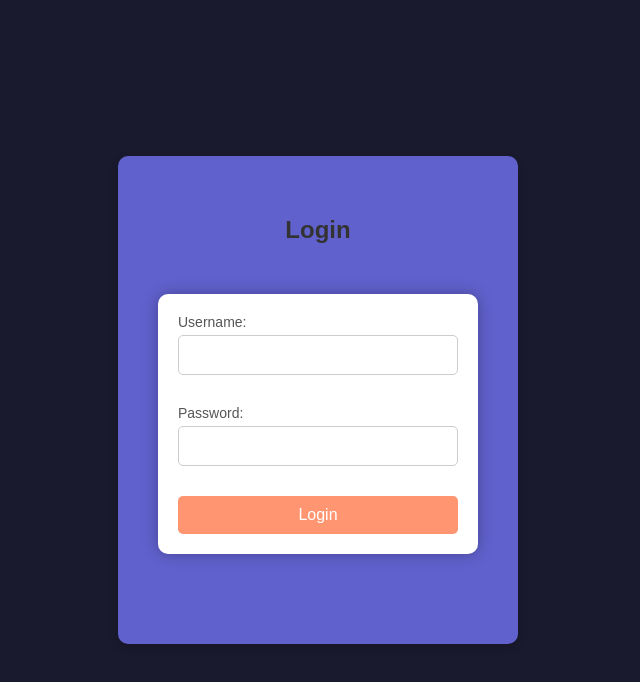
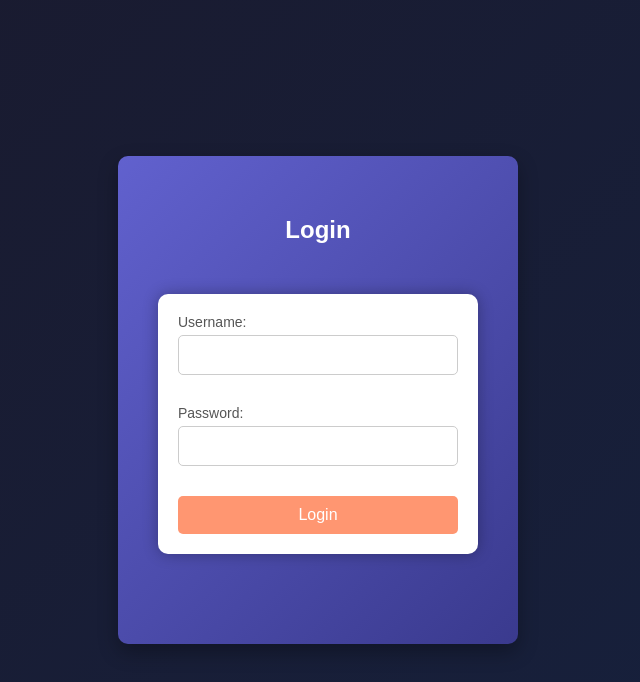
Before and after one commit to akindu-k/iwb013-team-tricannu, a React (Vite) app in the folder frontend/: page /login in a window 1280 px wide. Shown: the top 682 px of the page, without its empty margins (322-962 px from the left). Built offline with nearby package versions, Linux system fonts and the light colour scheme.

Commit message:
Refactor frontend code: Remove AdminDashboard component and update routing

```diff
--- a/frontend/src/App.jsx
+++ b/frontend/src/App.jsx
@@ -1,7 +1,6 @@
 import { BrowserRouter as Router, Route, Routes } from 'react-router-dom';
 import Home from './pages/Home'; // Import the new Home component
 import Login from './pages/Login';
-import AdminDashboard from './pages/AdminDashboard';
 import EmployeeDashboard from './pages/EmployeeDashboard';
 import ManagerDashboard from './pages/ManagerDashboard';
 import TextPrompt from './pages/TextPrompt';
@@ -14,7 +13,6 @@ function App() {
       <Routes>
         <Route path="/" element={<Home />} />
         <Route path="/login" element={<Login />} />
-        <Route path="/admin" element={<AdminDashboard />} />
         <Route path="/employee" element={<EmployeeDashboard />} />
         <Route path="/manager" element={<ManagerDashboard />} />
         <Route path="/list-tasks" element={<ListTasks />} />
--- a/frontend/src/pages/Login.css
+++ b/frontend/src/pages/Login.css
@@ -1,30 +1,56 @@
 /* General Body Styles */
 body {
   font-family: 'Arial', sans-serif;
-  background-color: #1a1a2e; /* Dark blue background for consistency */
+  background: linear-gradient(135deg, #1a1a2e, #16213e); /* Gradient background */
   display: flex;
   justify-content: center;
   align-items: center;
+  animation: fadeIn 5s ease-in-out;
   height: 100vh;
   margin: 0;
 }
 
+/* Fade-in animation */
+@keyframes fadeIn {
+  from {
+    opacity: 0;
+  }
+  to {
+    opacity: 1;
+  }
+}
+
 /* Container for the Login Form */
 .login-container {
-  background-color: #6161ce; /* Keep the form background white */
+  background: linear-gradient(135deg, #6161ce, #3a3a8e); /* Gradient background for the form */
   padding: 40px;
   border-radius: 10px;
-  box-shadow: 0 4px 10px rgba(0, 0, 0, 0.2);
+  box-shadow: 0 8px 20px rgba(0, 0, 0, 0.3);
   width: 100%;
   max-width: 400px;
   box-sizing: border-box;
+  animation: slideIn 0.5s ease-in-out;
+}
+
+/* Slide-in animation */
+@keyframes slideIn {
+  from {
+    transform: translateY(-50px);
+    opacity: 0;
+  }
+  to {
+    transform: translateY(0);
+    opacity: 1;
+  }
 }
 
 /* Heading for Login */
 .login-container h2 {
   text-align: center;
   margin-bottom: 20px;
-  color: #333; /* Dark text color for contrast */
+  color: #fff; /* White text color for contrast */
+  font-size: 24px;
+  font-weight: bold;
 }
 
 /* Form Styles */
@@ -37,23 +63,25 @@ form {
 label {
   margin-bottom: 8px;
   font-size: 14px;
-  color: #555;
+  color: #ddd; /* Light text color */
 }
 
 /* Input Styles */
 input[type="text"], input[type="password"], select {
-  padding: 10px;
+  padding: 12px;
   margin-bottom: 20px;
   border: 1px solid #ccc;
   border-radius: 5px;
   box-sizing: border-box;
   font-size: 16px;
   outline: none;
+  transition: border-color 0.3s ease, box-shadow 0.3s ease;
 }
 
 /* Input Focus Styles */
 input[type="text"]:focus, input[type="password"]:focus, select:focus {
   border-color: #ff9671; /* Highlight color for focus */
+  box-shadow: 0 0 8px rgba(255, 150, 113, 0.5); /* Glow effect */
 }
 
 /* Button Styles */
--- a/frontend/src/pages/Login.jsx
+++ b/frontend/src/pages/Login.jsx
@@ -9,7 +9,7 @@ function Login() {
 
   const [username, setUsername] = useState('');
   const [password, setPassword] = useState('');
-  const [role, setRole] = useState(queryParams.get('role')); // Default role
+  const [role] = useState(queryParams.get('role')); // Default role
   const navigate = useNavigate();
 
   console.log(role);
@@ -17,9 +17,7 @@ function Login() {
   const handleLogin = () => {
     // Mock authentication
     if (username && password) {
-      if (role == 'admin') {
-        navigate('/admin');
-      } else if (role == 'manager') {
+      if (role == 'manager') {
         navigate('/manager');
       } else {
         navigate('/employee');
```
